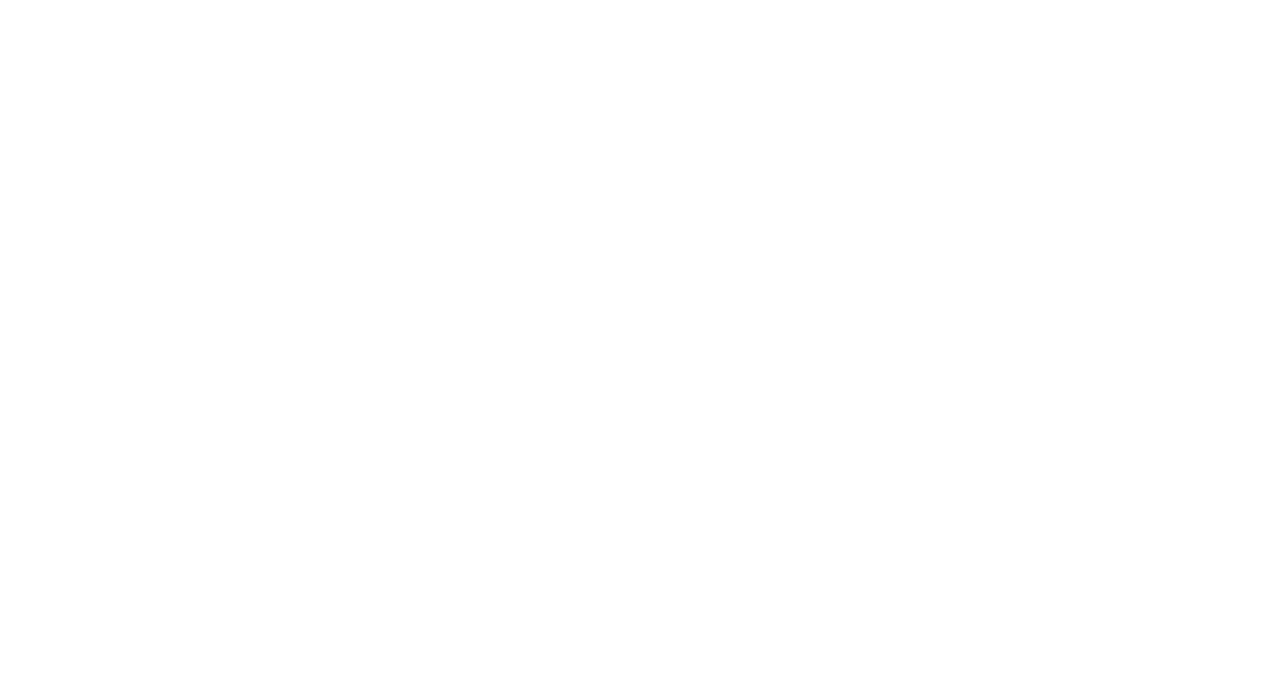
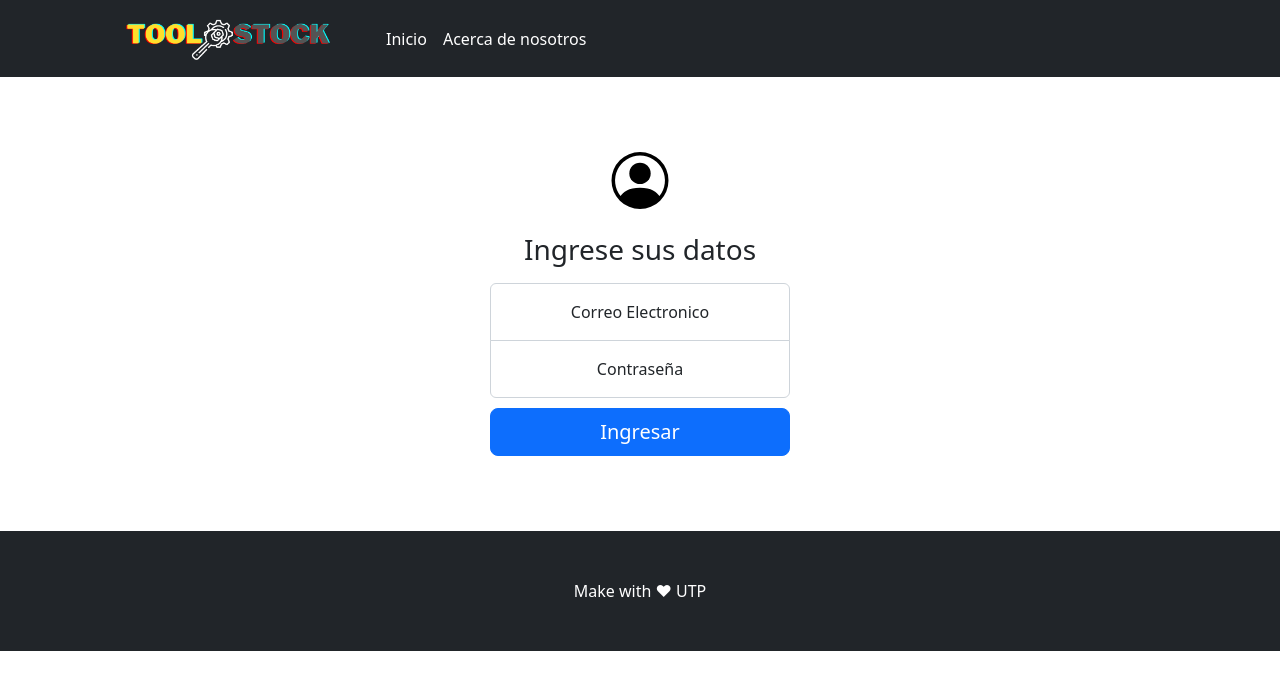
Before and after one commit to jariza24/ToolStock, a Django app: page /login in a window 1280 px wide. Before the commit the part shown is empty. Shown: the top 690 px of the page. Run offline with Django 4.2, Linux system fonts and the light colour scheme.

Commit message:
se modifican las vista login y grupos

```diff
--- /dev/null
+++ b/core/core/static/css/signin.css
@@ -0,0 +1,25 @@
+.form-signin {
+    max-width: 330px;
+    padding: 15px;
+}
+
+.form-signin .form-floating:focus-within {
+    z-index: 2;
+}
+
+.form-signin input[type="email"] {
+    margin-bottom: -1px;
+    border-bottom-right-radius: 0;
+    border-bottom-left-radius: 0;
+}
+
+.form-signin input[type="password"] {
+    margin-bottom: 10px;
+    border-top-left-radius: 0;
+    border-top-right-radius: 0;
+}
+
+#loginContenedor {
+    padding-top: 60px;
+    padding-bottom: 60px;
+}
--- a/core/toolstockapp/templates/grupos/grupos.html
+++ b/core/toolstockapp/templates/grupos/grupos.html
@@ -34,7 +34,7 @@
                 </ul>
                 <form class="d-flex">
                     <a class="btn btn-outline-light" type="submit">
-                        Soy Proveedor
+                        Soy un usuario
                         <i class="bi-person-circle"></i>
                     </a>
                 </form>
@@ -210,7 +210,7 @@
     <!-- Footer-->
     <footer class="py-5 bg-dark">
         <div class="container">
-            <p class="m-0 text-center text-white">Copyright &copy; Your Website 2022</p>
+            <p class="m-0 text-center text-white">Make with ❤ UTP</p>
         </div>
     </footer>
     <!-- Bootstrap core JS-->
--- a/core/toolstockapp/templates/home/index.html
+++ b/core/toolstockapp/templates/home/index.html
@@ -8,6 +8,8 @@
 
 {% block cuerpo %}
 {% load static %}
+
+<!--
 <header>
     <nav class="navbar navbar-dark bg-dark">
         <div class="container-fluid">
@@ -16,5 +18,7 @@
         </div>
     </nav>
 </header>
+-->
+
 
 {% endblock cuerpo %}
--- a/core/toolstockapp/templates/layout/base.html
+++ b/core/toolstockapp/templates/layout/base.html
@@ -1,3 +1,4 @@
+{% load static %}
 <!DOCTYPE html>
 <html lang="es">
 
@@ -8,14 +9,36 @@
     <link href="https://cdn.jsdelivr.net/npm/bootstrap@5.2.0/dist/css/bootstrap.min.css" rel="stylesheet"
         integrity="sha384-gH2yIJqKdNHPEq0n4Mqa/HGKIhSkIHeL5AyhkYV8i59U5AR6csBvApHHNl/vI1Bx" crossorigin="anonymous">
     <title>{% block titulo %} {% endblock titulo %}</title>
+    {% block headModificable%} {% endblock headModificable%}
 </head>
 
 <body>
+    <nav class="navbar navbar-expand-lg navbar-dark bg-dark">
+        <div class="container px-4 px-lg-5">
+            <a class="navbar-brand" href="#!"><img src="{% static 'img\logo_toolstock.png' %}" alt="logotio" width="220"
+                    height="50" class="d-inline-block align-text-top"></a>
+            <button class="navbar-toggler" type="button" data-bs-toggle="collapse"
+                data-bs-target="#navbarSupportedContent" aria-controls="navbarSupportedContent" aria-expanded="false"
+                aria-label="Toggle navigation"><span class="navbar-toggler-icon"></span></button>
+            <div class="collapse navbar-collapse" id="navbarSupportedContent">
+                <ul class="navbar-nav me-auto mb-2 mb-lg-0 ms-lg-4">
+                    <li class="nav-item"><a class="nav-link active" aria-current="page" href="#!">Inicio</a></li>
+                    <li class="nav-item"><a class="nav-link active" aria-current="page" href="#!">Acerca de nosotros</a>
+                    </li>
+                </ul>
 
+            </div>
+        </div>
+    </nav>
     {% block cuerpo %}
 
     {% endblock cuerpo %}
 
+    <footer class="py-5 bg-dark">
+        <div class="container">
+            <p class="m-0 text-center text-white">Make with ❤ UTP</p>
+        </div>
+    </footer>
     <script src="https://cdn.jsdelivr.net/npm/bootstrap@5.2.0/dist/js/bootstrap.bundle.min.js"
         integrity="sha384-A3rJD856KowSb7dwlZdYEkO39Gagi7vIsF0jrRAoQmDKKtQBHUuLZ9AsSv4jD4Xa"
         crossorigin="anonymous"></script>
--- a/core/toolstockapp/templates/login/login.html
+++ b/core/toolstockapp/templates/login/login.html
@@ -1 +1,36 @@
 {% extends 'layout/base.html' %}
+{% load static %}
+
+{% block titulo %}
+Login
+{% endblock titulo %}
+{% block headModificable%}
+<link href="{% static 'css\signin.css' %}" rel="stylesheet">
+{% endblock headModificable%}
+
+
+{% block cuerpo %}
+
+
+<div class="text-center" id="loginContenedor">
+    <main class="form-signin w-100 m-auto">
+        <form>
+            <img class="mb-4" src="{% static 'img\person-circle.svg' %}" alt="" width="72" height="57">
+            <h1 class="h3 mb-3 fw-normal">Ingrese sus datos</h1>
+
+            <div class="form-floating">
+                <input type="email" class="form-control" id="floatingInput" placeholder="name@example.com">
+                <label for="floatingInput">Correo Electronico</label>
+            </div>
+            <div class="form-floating">
+                <input type="password" class="form-control" id="floatingPassword" placeholder="Password">
+                <label for="floatingPassword">Contraseña</label>
+            </div>
+            <button class="w-100 btn btn-lg btn-primary" type="submit">Ingresar</button>
+
+        </form>
+    </main>
+</div>
+
+
+{% endblock cuerpo %}
```
Also changed, not shown: core/core/static/img/imagen-inferior.png (added), core/core/static/img/person-circle.svg (added).
